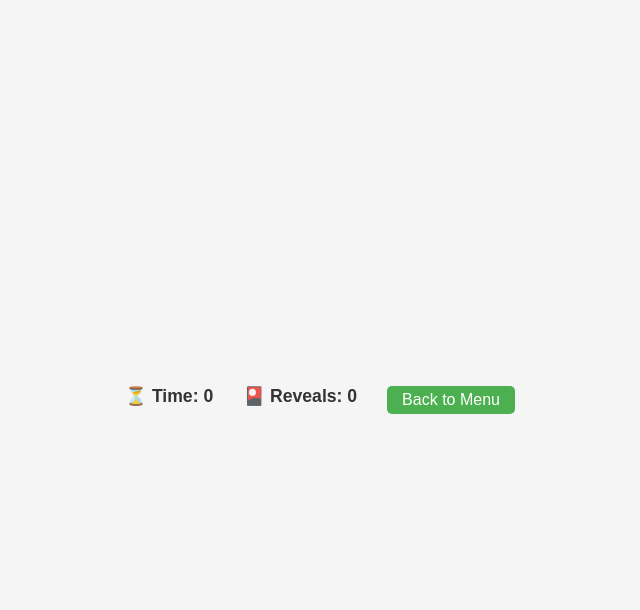
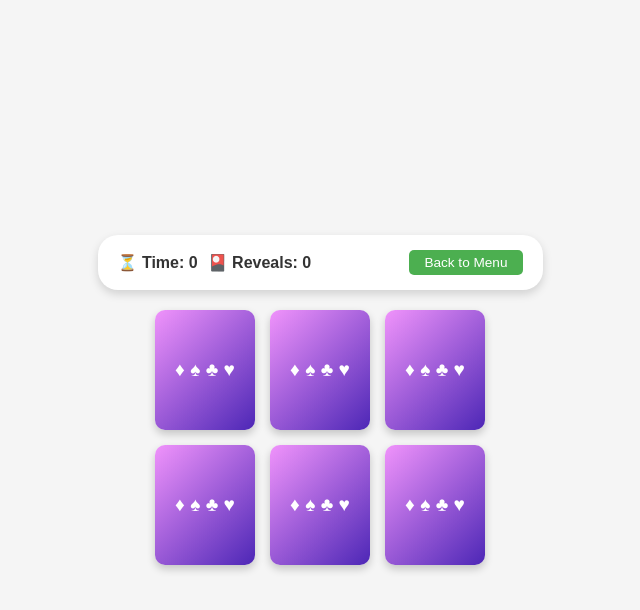
Before and after one commit to Benjina-Paudyal/Flip_It, a plain HTML site: page index.html in a window 1280 px wide. Both pictures are taken after a click on the button "Beginner". Shown: the whole page, without its empty margins (320-960 px from the left). Drawn offline with Linux system fonts and the light colour scheme.

Commit message:
Add cards to grid and make them flippable with match logic

```diff
--- a/index.html
+++ b/index.html
@@ -6,6 +6,7 @@
     <title>Flip It</title>
     <link rel="stylesheet" href="./styles.css" />
   </head>
+
   <body>
     <div id="menu-screen" class="screen active">
       <h1>FLIP IT</h1>
@@ -18,15 +19,19 @@
     </div>
 
     <div id="game-screen" class="screen">
-        <div class="stats-bar">
-            <div class="stat"> ⏳ Time: <span id="timer">0</span></div>
-            <div class="stat"> 🎴 Reveals: <span id="revealCount">0</span></div>
-            <button id="back-button">Back to Menu</button>
+        <div id="game-container">
+      <div class="stats-bar">
+        <div class="stats-group">
+          <div class="stat">⏳ Time: <span id="timer">0</span></div>
+          <div class="stat">🎴 Reveals: <span id="revealCount">0</span></div>
         </div>
+        <button id="back-button">Back to Menu</button>
+      </div>
+      </div>
 
-        <div id="cardsGrid" class="cards-grid">
-            <!-- Cards will be generated dynamically by JS -->
-        </div>
+      <div id="cardsGrid" class="cards-grid">
+        <!-- Cards will be generated dynamically by JS -->
+      </div>
     </div>
 
     <script src="./script.js"></script>
--- a/script.js
+++ b/script.js
@@ -23,6 +23,9 @@ let TOTAL_PAIRS = 0;
 
 // Back to Menu button
 document.getElementById("back-button").addEventListener("click", () => {
+  if (timerInterval) clearInterval(timerInterval);
+  timerStarted = false;
+
   document.getElementById("game-screen").classList.remove("active");
   document.getElementById("menu-screen").classList.add("active");
 });
@@ -42,8 +45,11 @@ function renderCards(cards) {
   const grid = document.getElementById("cardsGrid");
   grid.innerHTML = "";
 
-  if (cards.length <= 6) grid.style.gridTemplateColumns = "repeat(3, 1fr)";
-  else grid.style.gridTemplateColumns = "repeat(4, 1fr)";
+  if (cards.length <= 6) {
+    grid.style.gridTemplateColumns = "repeat(3, 100px)";
+  } else {
+    grid.style.gridTemplateColumns = "repeat(4, 100px)";
+  }
 
   cards.forEach((card) => {
     const cardElement = document.createElement("div");
@@ -70,6 +76,16 @@ function renderCards(cards) {
 // Start the game
 function initGame(numPairs) {
   TOTAL_PAIRS = numPairs;
+  matchedPairs = 0;
+  revealCount = 0;
+  seconds = 0;
+  flippedCards = [];
+  timerStarted = false;
+
+  if (timerInterval) clearInterval(timerInterval);
+
+  document.getElementById("timer").textContent = "0";
+  document.getElementById("revealCount").textContent = "0";
 
   document.getElementById("menu-screen").classList.remove("active");
   document.getElementById("game-screen").classList.add("active");
@@ -79,3 +95,47 @@ function initGame(numPairs) {
   const deck = shuffle(paired);
   renderCards(deck);
 }
+
+
+function handleCardClick(event) {
+  const card = event.currentTarget;
+
+  if (flippedCards.length === 2 || card.classList.contains("flipped")) return;
+
+  if (!timerStarted) {
+    timerStarted = true;
+    timerInterval = setInterval(() => {
+      seconds++;
+      document.getElementById("timer").textContent = seconds;
+    }, 1000);
+  }
+
+  card.classList.add("flipped");
+  flippedCards.push(card);
+
+  revealCount++;
+  document.getElementById("revealCount").textContent = revealCount;
+
+  if (flippedCards.length === 2) {
+    checkForMatch();
+  }
+}
+
+function checkForMatch() {
+  const [card1, card2] = flippedCards;
+
+  if (card1.dataset.cardId === card2.dataset.cardId) {
+    matchedPairs++;
+    flippedCards = [];
+    if (matchedPairs === TOTAL_PAIRS) {
+      clearInterval(timerInterval);
+      setTimeout(() => alert("Yipppiiiiiiiiiiiii You did it"), 500);
+    }
+  } else {
+    setTimeout(() => {
+      card1.classList.remove("flipped");
+      card2.classList.remove("flipped");
+      flippedCards = [];
+    }, 1000);
+  }
+}
--- a/styles.css
+++ b/styles.css
@@ -1,42 +1,69 @@
+* {
+  box-sizing: border-box;
+}
+
 body {
   margin: 0;
-    padding: 0;
   font-family: Arial, Helvetica, sans-serif;
   background-color: #f5f5f5;
   color: #333;
+  min-height: 100vh;
   display: flex;
+  flex-direction: column;
+  align-items: center;
   justify-content: center;
-    align-items: center;
-    min-height: 100vh;
 }
 
 .screen {
   display: none;
   text-align: center;
+  padding: 40px 20px;
+  width: 100%;
 }
 
 .screen.active {
-    display: block;
+  display: flex;
+  flex-direction: column;
+  align-items: center;
+}
+
+#game-container {
+  display: flex;
+  justify-content: center;
+  width: 100%;
 }
 
 .stats-bar {
   display: flex;
   justify-content: space-between;
-    gap: 30px;
+  align-items: center;
+  width: 100%;
+  max-width: 445px;   /* matched with cards grid*/
+  margin: 0 auto 20px auto;
+  padding: 15px 20px;
+  background: white;
+  border-radius: 20px;
+  box-shadow: 0 4px 10px rgba(0,0,0,0.15);
+}
+
+.stats-group {
+  display: flex;
+  gap: 10px;
 }
 
 .stats-bar .stat {
-    font-size: 1.1rem;
+  font-size: 1rem;
   font-weight: bold;
 }
 
 #back-button {
   padding: 5px 15px;
-    font-size: 1rem;
+  font-size: 0.85rem;
+  white-space: nowrap;
   cursor: pointer;
   border: none;
   border-radius: 5px;
-    background-color: #4CAF50;
+  background-color: #4caf50;
   color: white;
   transition: background-color 0.3s;
 }
@@ -44,3 +71,64 @@ body {
 #back-button:hover {
   background-color: #04750c;
 }
+
+.cards-grid {
+  display: grid;
+  gap: 15px;
+  max-width: 445px;  /* matched with stats-bar */
+  margin: 0 auto;
+}
+
+.card {
+  width: 100px;
+  height: 120px;
+  perspective: 1000px;
+  cursor: pointer;
+}
+
+.card-inner {
+  position: relative;
+  width: 100%;
+  height: 100%;
+  transition: transform 0.6s;
+  transform-style: preserve-3d;
+}
+
+.card.flipped .card-inner {
+  transform: rotateY(180deg);
+}
+
+.card-front,
+.card-back {
+  position: absolute;
+  width: 100%;
+  height: 100%;
+  backface-visibility: hidden;
+  border-radius: 10px;
+  display: flex;
+  flex-direction: column;
+  justify-content: center;
+  align-items: center;
+  box-shadow: 0 4px 8px rgba(0, 0, 0, 0.2);
+}
+
+.card-front {
+  background: linear-gradient(135deg, #f093fb 0%, #4d27b6 100%);
+  color: white;
+  font-size: 1.2rem;
+}
+
+.card-back {
+  background: linear-gradient(135deg, #4facfe 0%, #00f2fe 100%);
+  transform: rotateY(180deg);
+}
+
+.emoji {
+  font-size: 4rem;
+}
+
+.name {
+  font-size: 1rem;
+  color: #2c3e50;
+  font-weight: bold;
+}
```
Lines whose indentation alone changed are shown as unchanged.
